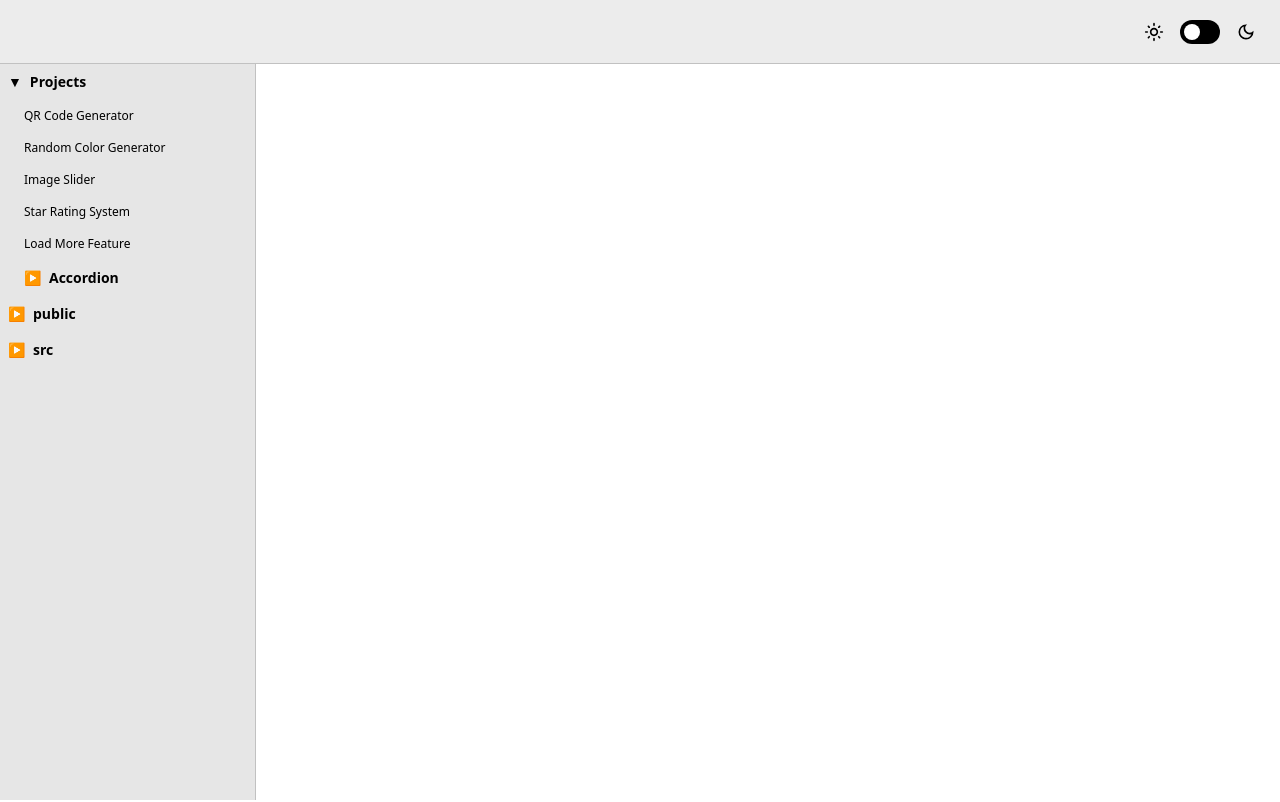
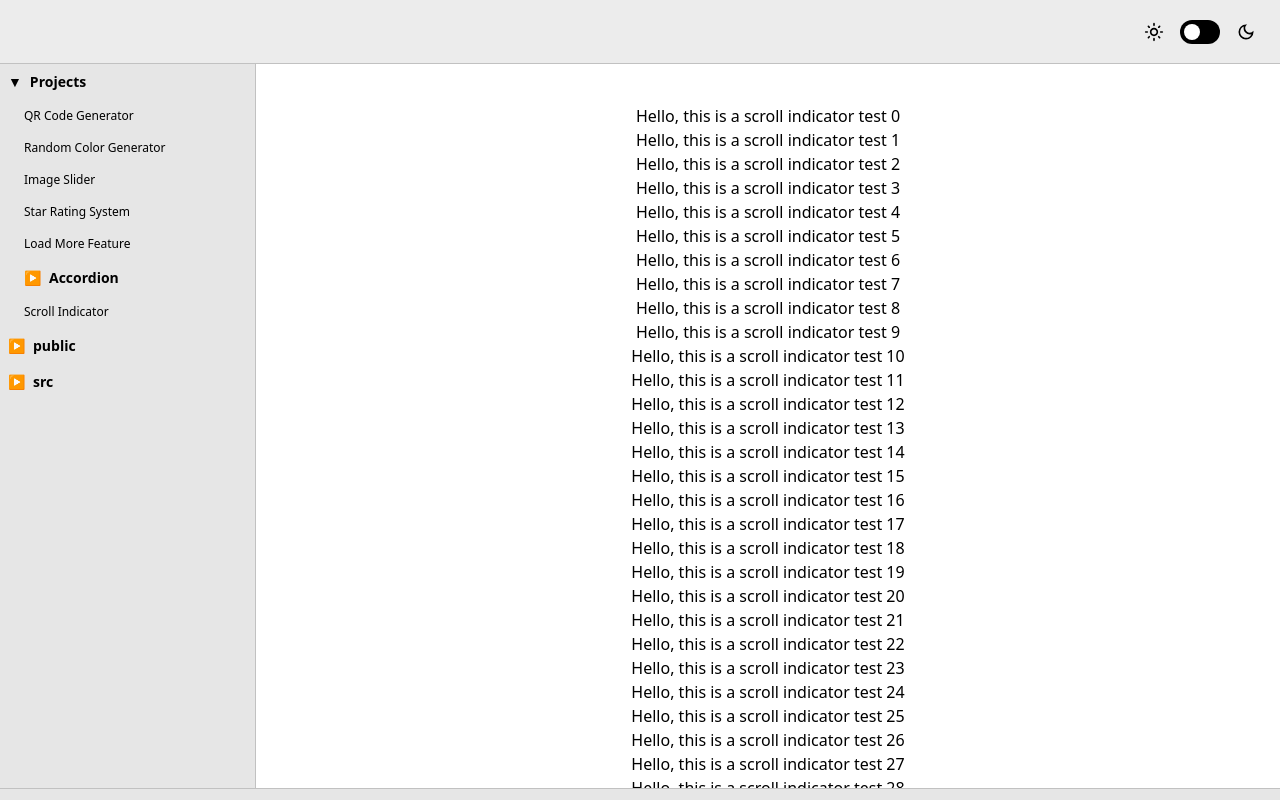
Before and after one commit to ChidinmaMmahi/Recursive-menu-feature, a React (Vite) app: page /ScrollIndicator in a window 1280 px wide. Shown: the top 802 px of the page. Built offline with nearby package versions, Linux system fonts and the light colour scheme.

Commit message:
feat scroll indicator project

```diff
--- a/src/App.tsx
+++ b/src/App.tsx
@@ -10,18 +10,23 @@ function App() {
   const sideBarWidth = "20%";
   return (
     <Router>
-      <div
+      <aside
         className={`hidden md:block bg-secondary fixed top-16 bottom-0 left-0 border-r border-primary overflow-y-scroll`}
         style={{ width: sideBarWidth }}
       >
         {menu.map((item, idx) => (
           <RecursiveMenu key={idx} item={item} />
         ))}
-      </div>
+      </aside>
 
       <div className={`text-primary`}>
         <div className={`fixed top-0 right-0 left-0`}>
-          <Header toggleTheme={toggleTheme} toggleDark={toggleDark} toggleLight={toggleLight} darkMode={darkMode} />
+          <Header
+            toggleTheme={toggleTheme}
+            toggleDark={toggleDark}
+            toggleLight={toggleLight}
+            darkMode={darkMode}
+          />
         </div>
         <div className="md:ml-[20%] md:w-[80%]  mt-16 py-10 px-2">
           <ProjectRouter />
--- a/src/component/RecursiveMenu/index.tsx
+++ b/src/component/RecursiveMenu/index.tsx
@@ -35,13 +35,11 @@ const MenuItem = ({ item }: MenuItemProps) => {
   const hasChildren = item.children && item.children.length > 0;
 
   return (
-    <aside>
+    <div>
       <div
         onClick={handleClick}
         className={`${
-          hasChildren
-            ? "font-semibold text-sm"
-            : "text-xs"
+          hasChildren ? "font-semibold text-sm" : "text-xs"
         } } cursor-pointer p-2 text-sidebar`}
       >
         <div className="flex items-center gap-2">
@@ -53,11 +51,11 @@ const MenuItem = ({ item }: MenuItemProps) => {
       {isOpen && hasChildren && (
         <div className="pl-4">
           {item.children?.map((child, idx) => (
-            <MenuItem key={idx} item={child}/>
+            <MenuItem key={idx} item={child} />
           ))}
         </div>
       )}
-    </aside>
+    </div>
   );
 };
 
--- a/src/component/RecursiveMenu/menu.ts
+++ b/src/component/RecursiveMenu/menu.ts
@@ -34,6 +34,10 @@ const menu = [
             path: "/MathTrivia",
           },
         ],
+      },
+      {
+        label: "Scroll Indicator",
+        path: "/ScrollIndicator",
       },
     ],
   },
--- a/src/projects/Accordion/MathTrivia/index.tsx
+++ b/src/projects/Accordion/MathTrivia/index.tsx
@@ -248,14 +248,16 @@ export const MathTrivia = () => {
           )}
         </article>
 
-        <div className="space-y-2 flex flex-col items-center">
+        <div className="space-y-2 flex flex-col items-center relative">
           <button
             className="accordion-button mt-3 text-xs text-blue-200"
             onClick={fetchRandomFact}
           >
             Random Fact
           </button>
-          <div>{isLoading && <div className="loader"></div>}</div>{" "}
+          <div className="absolute -right-12 top-1/2 -translate-y-1/2">
+            {isLoading && <div className="loader"></div>}
+          </div>{" "}
         </div>
 
         {favouriteFacts.length > 0 && (
--- /dev/null
+++ b/src/projects/ScrollIndicator/index.tsx
@@ -0,0 +1,44 @@
+import { useEffect, useState } from "react";
+
+const ScrollIndicator = () => {
+  const [scrollPercentage, setScrollPercentage] = useState(0);
+
+  useEffect(() => {
+    const handleScroll = () => {
+      const scrolled =
+        (window.scrollY /
+          (document.documentElement.scrollHeight - window.innerHeight)) *
+        100;
+
+      setScrollPercentage(scrolled);
+    };
+
+    handleScroll();
+
+    window.addEventListener("scroll", handleScroll, { passive: true });
+    return () => window.removeEventListener("scroll", handleScroll);
+  }, []);
+
+  return (
+    <>
+      <div className="">
+        <div className="h-3 bg-secondary border-t border-primary fixed left-0 right-0 bottom-0">
+          <div
+            className="h-full bg-blue-500/50"
+            style={{ width: `${scrollPercentage}%` }}
+          />
+        </div>
+
+        <div className="text-center">
+          {Array.from({ length: 100 }).map((_, index) => (
+            <div key={index}>
+              Hello, this is a scroll indicator test {index}
+            </div>
+          ))}
+        </div>
+      </div>
+    </>
+  );
+};
+
+export default ScrollIndicator;
--- a/src/routes/ProjectRouter.tsx
+++ b/src/routes/ProjectRouter.tsx
@@ -8,6 +8,7 @@ import LoadMoreFeature from "../projects/LoadMoreFeature";
 import QRCodeGenerator from "../projects/QRCodeGenerator/";
 import RandomColorGenerator from "../projects/RandomColorGenerator";
 import StarRating from "../projects/StarRatingSystem";
+import ScrollIndicator from "../projects/ScrollIndicator";
 
 const ProjectRouter = () => {
   return (
@@ -21,6 +22,7 @@ const ProjectRouter = () => {
       <Route path="/ImageSlider" element={<ImageSlider />} />
       <Route path="/AccordionSample" element={<Accordion />} />
       <Route path="/MathTrivia" element={<MathTrivia />} />
+      <Route path="/ScrollIndicator" element={<ScrollIndicator />} />
     </Routes>
   );
 };
```
